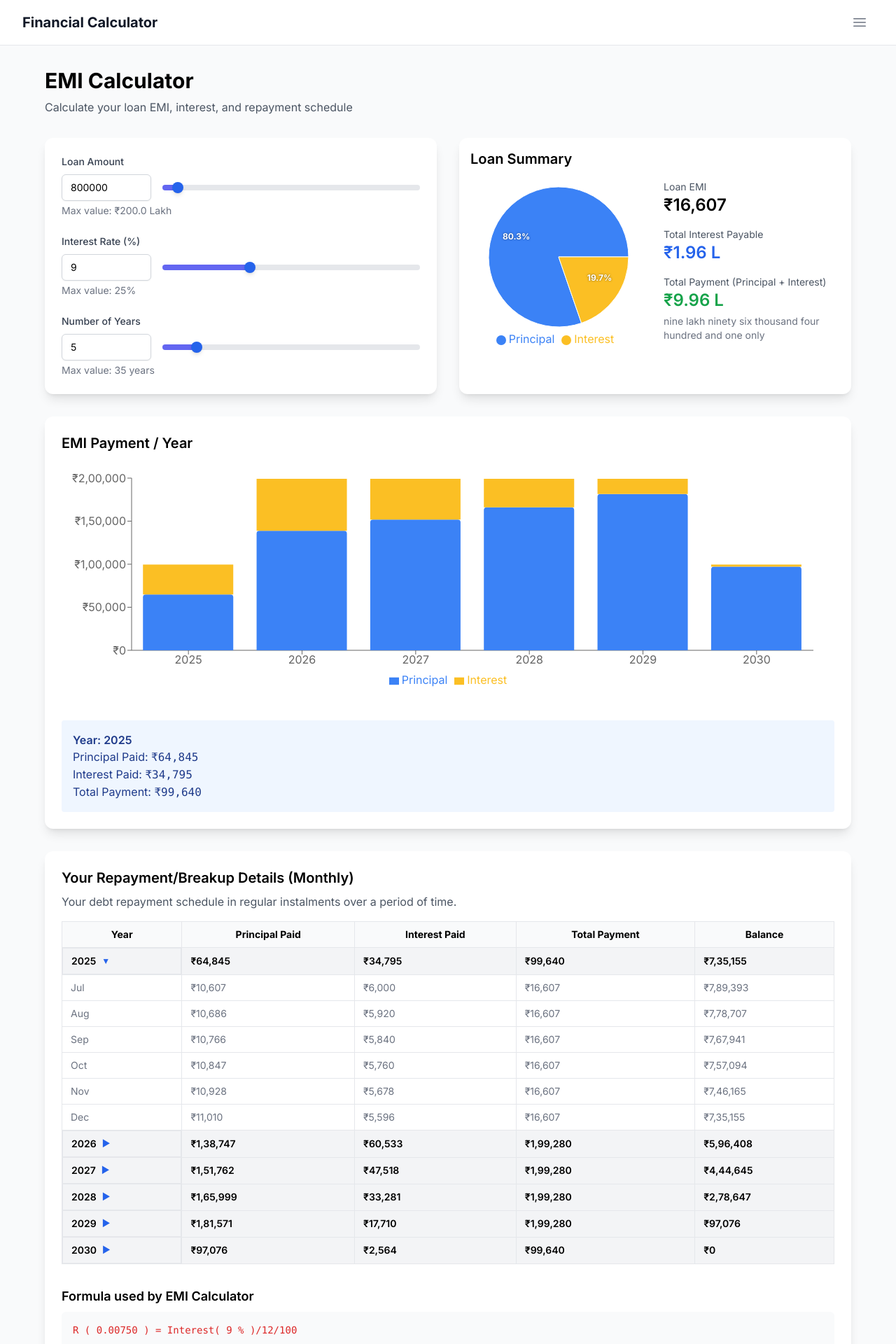
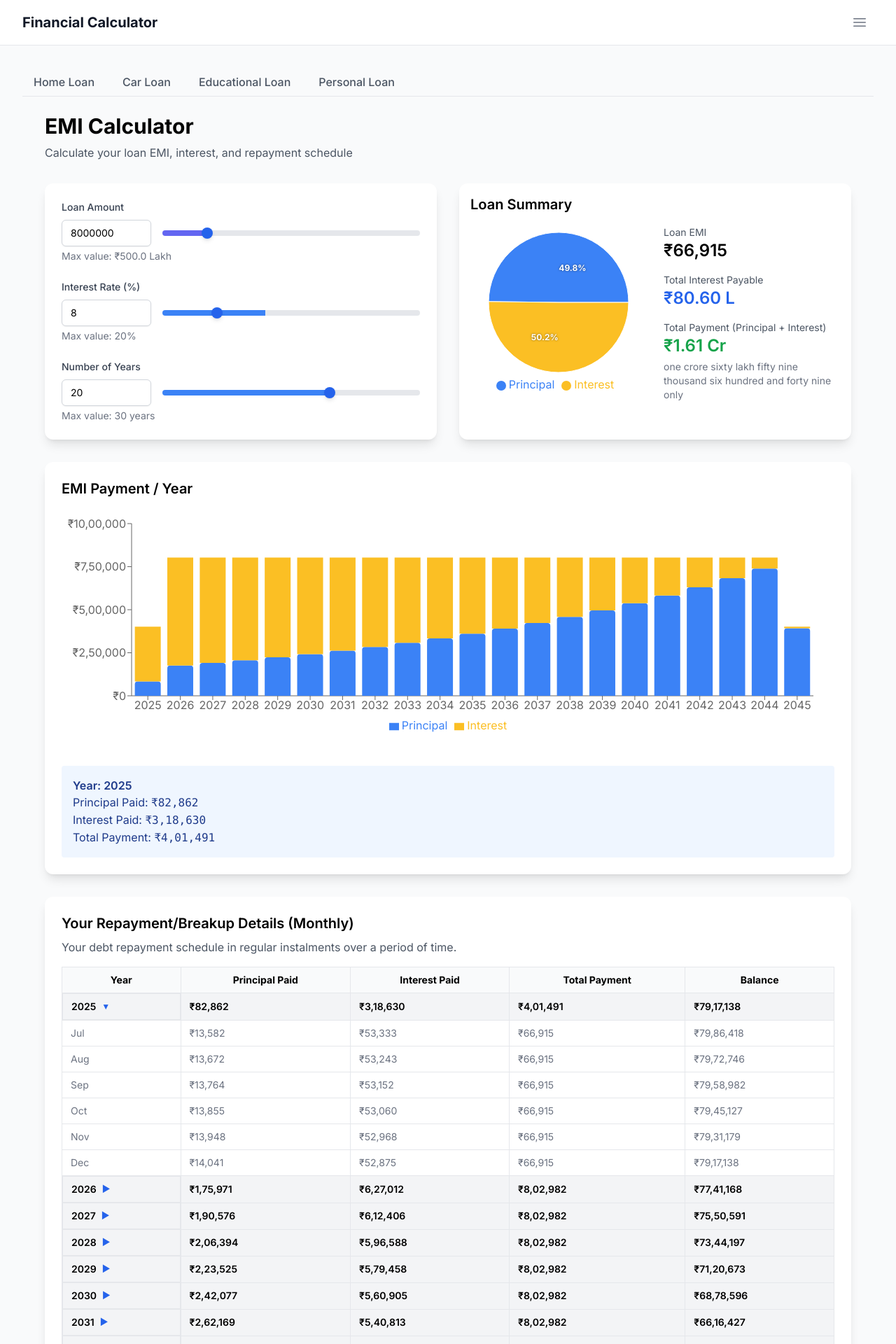
Before and after one commit to bansalankit92/financial-calculator, a Next.js app: page /emi in a window 1280 px wide. Shown: the top 1920 px of the page at 70% size. Built offline with nearby package versions, Linux system fonts and the light colour scheme.

Commit message:
feat: added diff types of emi calculator

```diff
--- a/src/app/emi/EMICalculatorClient.tsx
+++ b/src/app/emi/EMICalculatorClient.tsx
@@ -8,15 +8,25 @@ import EmiSummary from '@/components/calculators/EmiSummary';
 import EmiBreakupTable from '@/components/calculators/EmiBreakupTable';
 import EmiBarChart from '@/components/calculators/EmiBarChart';
 
-export default function EMICalculatorClient() {
-  // Defaults
-  const [principal, setPrincipal] = useState(800000);
-  const [interestRate, setInterestRate] = useState(9);
-  const [years, setYears] = useState(5);
+export interface EmiFormConfig {
+  principal: { min: number; max: number; step: number; default: number };
+  interest: { min: number; max: number; step: number; default: number };
+  years: { min: number; max: number; step: number; default: number };
+}
+
+const defaultConfig: EmiFormConfig = {
+  principal: { min: 100000, max: 50000000, step: 50000, default: 8000000 },
+  interest: { min: 5, max: 20, step: 0.1, default: 8 },
+  years: { min: 1, max: 30, step: 1, default: 20 },
+};
+
+export default function EMICalculatorClient({ config = defaultConfig }: { config?: EmiFormConfig }) {
+  const [principal, setPrincipal] = useState(config.principal.default);
+  const [interestRate, setInterestRate] = useState(config.interest.default);
+  const [years, setYears] = useState(config.years.default);
 
   const emiResult = calculateEMI({ principal, interestRate, years });
 
-  // Placeholder components to be implemented
   return (
     <motion.div
       initial={{ opacity: 0, y: 20 }}
@@ -39,6 +49,7 @@ export default function EMICalculatorClient() {
           onPrincipalChange={setPrincipal}
           onInterestRateChange={setInterestRate}
           onYearsChange={setYears}
+          config={config}
         />
         <EmiSummary
           emi={emiResult.emi}
--- /dev/null
+++ b/src/app/emi/LoanTypeTabs.tsx
@@ -0,0 +1,27 @@
+'use client';
+import Link from 'next/link';
+import { usePathname } from 'next/navigation';
+
+const tabs = [
+  { name: 'Home Loan', href: '/emi/home-loan' },
+  { name: 'Car Loan', href: '/emi/car-loan' },
+  { name: 'Educational Loan', href: '/emi/edu-loan' },
+  { name: 'Personal Loan', href: '/emi/personal-loan' },
+];
+
+export default function LoanTypeTabs() {
+  const pathname = usePathname();
+  return (
+    <div className="flex gap-2 mb-6 border-b border-gray-200">
+      {tabs.map(tab => (
+        <Link
+          key={tab.href}
+          href={tab.href}
+          className={`px-4 py-2 rounded-t-lg font-medium transition-colors duration-150 ${pathname === tab.href ? 'bg-blue-100 text-blue-700 border-b-2 border-blue-500' : 'text-gray-600 hover:bg-gray-100'}`}
+        >
+          {tab.name}
+        </Link>
+      ))}
+    </div>
+  );
+}
--- /dev/null
+++ b/src/app/emi/car-loan/page.tsx
@@ -0,0 +1,24 @@
+'use client';
+import LoanTypeTabs from '../LoanTypeTabs';
+import dynamic from 'next/dynamic';
+import { Suspense } from 'react';
+import { EmiFormConfig } from '../EMICalculatorClient';
+
+const EMICalculatorClient = dynamic(() => import('../EMICalculatorClient'), { ssr: false });
+
+const carLoanConfig: EmiFormConfig = {
+  principal: { min: 100000, max: 8000000, step: 10000, default: 800000 },
+  interest: { min: 5, max: 20, step: 0.1, default: 9 },
+  years: { min: 1, max: 10, step: 1, default: 5 },
+};
+
+export default function CarLoanPage() {
+  return (
+    <div className="space-y-6">
+      <LoanTypeTabs />
+      <Suspense fallback={<div>Loading calculator...</div>}>
+        <EMICalculatorClient config={carLoanConfig} />
+      </Suspense>
+    </div>
+  );
+}
--- /dev/null
+++ b/src/app/emi/edu-loan/page.tsx
@@ -0,0 +1,24 @@
+'use client';
+import LoanTypeTabs from '../LoanTypeTabs';
+import dynamic from 'next/dynamic';
+import { Suspense } from 'react';
+import { EmiFormConfig } from '../EMICalculatorClient';
+
+const EMICalculatorClient = dynamic(() => import('../EMICalculatorClient'), { ssr: false });
+
+const eduLoanConfig: EmiFormConfig = {
+  principal: { min: 100000, max: 10000000, step: 10000, default: 1500000 },
+  interest: { min: 5, max: 20, step: 0.1, default: 10 },
+  years: { min: 1, max: 15, step: 1, default: 7 },
+};
+
+export default function EduLoanPage() {
+  return (
+    <div className="space-y-6">
+      <LoanTypeTabs />
+      <Suspense fallback={<div>Loading calculator...</div>}>
+        <EMICalculatorClient config={eduLoanConfig} />
+      </Suspense>
+    </div>
+  );
+}
--- /dev/null
+++ b/src/app/emi/home-loan/page.tsx
@@ -0,0 +1,24 @@
+'use client';
+import LoanTypeTabs from '../LoanTypeTabs';
+import dynamic from 'next/dynamic';
+import { Suspense } from 'react';
+import { EmiFormConfig } from '../EMICalculatorClient';
+
+const EMICalculatorClient = dynamic(() => import('../EMICalculatorClient'), { ssr: false });
+
+const homeLoanConfig: EmiFormConfig = {
+  principal: { min: 100000, max: 50000000, step: 50000, default: 8000000 },
+  interest: { min: 5, max: 20, step: 0.1, default: 8 },
+  years: { min: 1, max: 30, step: 1, default: 20 },
+};
+
+export default function HomeLoanPage() {
+  return (
+    <div className="space-y-6">
+      <LoanTypeTabs />
+      <Suspense fallback={<div>Loading calculator...</div>}>
+        <EMICalculatorClient config={homeLoanConfig} />
+      </Suspense>
+    </div>
+  );
+}
--- a/src/app/emi/page.tsx
+++ b/src/app/emi/page.tsx
@@ -2,12 +2,14 @@
 
 import dynamic from 'next/dynamic';
 import { Suspense } from 'react';
+import LoanTypeTabs from './LoanTypeTabs';
 
 const EMICalculatorClient = dynamic(() => import('./EMICalculatorClient'), { ssr: false });
 
 export default function EMICalculatorPage() {
   return (
     <div className="space-y-6">
+      <LoanTypeTabs />
       <Suspense fallback={<div>Loading calculator...</div>}>
         <EMICalculatorClient />
       </Suspense>
--- /dev/null
+++ b/src/app/emi/personal-loan/page.tsx
@@ -0,0 +1,24 @@
+'use client';
+import LoanTypeTabs from '../LoanTypeTabs';
+import dynamic from 'next/dynamic';
+import { Suspense } from 'react';
+import { EmiFormConfig } from '../EMICalculatorClient';
+
+const EMICalculatorClient = dynamic(() => import('../EMICalculatorClient'), { ssr: false });
+
+const personalLoanConfig: EmiFormConfig = {
+  principal: { min: 200000, max: 5000000, step: 10000, default: 200000 },
+  interest: { min: 5, max: 20, step: 0.1, default: 13 },
+  years: { min: 1, max: 7, step: 1, default: 3 },
+};
+
+export default function PersonalLoanPage() {
+  return (
+    <div className="space-y-6">
+      <LoanTypeTabs />
+      <Suspense fallback={<div>Loading calculator...</div>}>
+        <EMICalculatorClient config={personalLoanConfig} />
+      </Suspense>
+    </div>
+  );
+}
--- a/src/components/calculators/EmiForm.tsx
+++ b/src/components/calculators/EmiForm.tsx
@@ -1,4 +1,10 @@
 import React from 'react';
+
+interface EmiFormConfig {
+  principal: { min: number; max: number; step: number; default: number };
+  interest: { min: number; max: number; step: number; default: number };
+  years: { min: number; max: number; step: number; default: number };
+}
 
 interface EmiFormProps {
   principal: number;
@@ -7,6 +13,7 @@ interface EmiFormProps {
   onPrincipalChange: (value: number) => void;
   onInterestRateChange: (value: number) => void;
   onYearsChange: (value: number) => void;
+  config: EmiFormConfig;
 }
 
 export default function EmiForm({
@@ -16,16 +23,9 @@ export default function EmiForm({
   onPrincipalChange,
   onInterestRateChange,
   onYearsChange,
+  config,
 }: EmiFormProps) {
-  const MAX_PRINCIPAL = 20000000; // 2 crore
-  const MIN_PRINCIPAL = 10000;
-  const PRINCIPAL_STEP = 5000;
-  const MAX_INTEREST = 25;
-  const MIN_INTEREST = 1;
-  const INTEREST_STEP = 0.5;
-  const MAX_YEARS = 35;
-  const MIN_YEARS = 1;
-  const YEARS_STEP = 1;
+  const { principal: pCfg, interest: iCfg, years: yCfg } = config;
 
   const sliderClassName = "flex-1 h-2 rounded-lg appearance-none cursor-pointer [&::-webkit-slider-thumb]:appearance-none [&::-webkit-slider-thumb]:w-4 [&::-webkit-slider-thumb]:h-4 [&::-webkit-slider-thumb]:rounded-full [&::-webkit-slider-thumb]:bg-white [&::-webkit-slider-thumb]:border-2 [&::-webkit-slider-thumb]:border-blue-500 [&::-webkit-slider-thumb]:cursor-pointer [&::-webkit-slider-thumb]:shadow-md [&::-moz-range-thumb]:appearance-none [&::-moz-range-thumb]:w-4 [&::-moz-range-thumb]:h-4 [&::-moz-range-thumb]:rounded-full [&::-moz-range-thumb]:bg-white [&::-moz-range-thumb]:border-2 [&::-moz-range-thumb]:border-blue-500 [&::-moz-range-thumb]:cursor-pointer [&::-moz-range-thumb]:shadow-md";
   const inputClassName = "block w-32 rounded-md border-gray-300 shadow-sm focus:border-blue-500 focus:ring-blue-500 sm:text-sm";
@@ -58,23 +58,23 @@ export default function EmiForm({
               value={principal}
               onChange={e => onPrincipalChange(Number(e.target.value))}
               className={inputClassName}
-              step={PRINCIPAL_STEP}
-              min={MIN_PRINCIPAL}
-              max={MAX_PRINCIPAL}
+              step={pCfg.step}
+              min={pCfg.min}
+              max={pCfg.max}
             />
             <input
               type="range"
-              min={MIN_PRINCIPAL}
-              max={MAX_PRINCIPAL}
-              step={PRINCIPAL_STEP}
+              min={pCfg.min}
+              max={pCfg.max}
+              step={pCfg.step}
               value={principal}
               onChange={e => onPrincipalChange(Number(e.target.value))}
               className={sliderClassName}
-              style={getSliderStyle(principal, MAX_PRINCIPAL)}
+              style={getSliderStyle(principal, pCfg.max)}
             />
           </div>
           <div className="mt-1 text-sm text-gray-500">
-            Max value: ₹{(MAX_PRINCIPAL / 100000).toFixed(1)} Lakh
+            Max value: ₹{(pCfg.max / 100000).toFixed(1)} Lakh
           </div>
         </div>
 
@@ -88,23 +88,23 @@ export default function EmiForm({
               value={interestRate}
               onChange={e => onInterestRateChange(Number(e.target.value))}
               className={inputClassName}
-              step={INTEREST_STEP}
-              min={MIN_INTEREST}
-              max={MAX_INTEREST}
+              step={iCfg.step}
+              min={iCfg.min}
+              max={iCfg.max}
             />
             <input
               type="range"
-              min={MIN_INTEREST}
-              max={MAX_INTEREST}
-              step={INTEREST_STEP}
+              min={iCfg.min}
+              max={iCfg.max}
+              step={iCfg.step}
               value={interestRate}
               onChange={e => onInterestRateChange(Number(e.target.value))}
               className={sliderClassName}
-              style={getSliderStyle(interestRate, MAX_INTEREST)}
+              style={getSliderStyle(interestRate, iCfg.max)}
             />
           </div>
           <div className="mt-1 text-sm text-gray-500">
-            Max value: {MAX_INTEREST}%
+            Max value: {iCfg.max}%
           </div>
         </div>
 
@@ -118,23 +118,23 @@ export default function EmiForm({
               value={years}
               onChange={e => onYearsChange(Number(e.target.value))}
               className={inputClassName}
-              step={YEARS_STEP}
-              min={MIN_YEARS}
-              max={MAX_YEARS}
+              step={yCfg.step}
+              min={yCfg.min}
+              max={yCfg.max}
             />
             <input
               type="range"
-              min={MIN_YEARS}
-              max={MAX_YEARS}
-              step={YEARS_STEP}
+              min={yCfg.min}
+              max={yCfg.max}
+              step={yCfg.step}
               value={years}
               onChange={e => onYearsChange(Number(e.target.value))}
               className={sliderClassName}
-              style={getSliderStyle(years, MAX_YEARS)}
+              style={getSliderStyle(years, yCfg.max)}
             />
           </div>
           <div className="mt-1 text-sm text-gray-500">
-            Max value: {MAX_YEARS} years
+            Max value: {yCfg.max} years
           </div>
         </div>
       </div>
```
